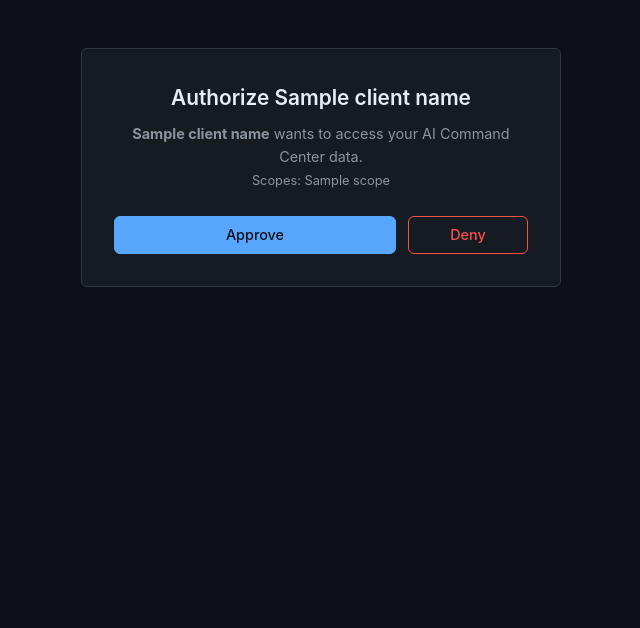
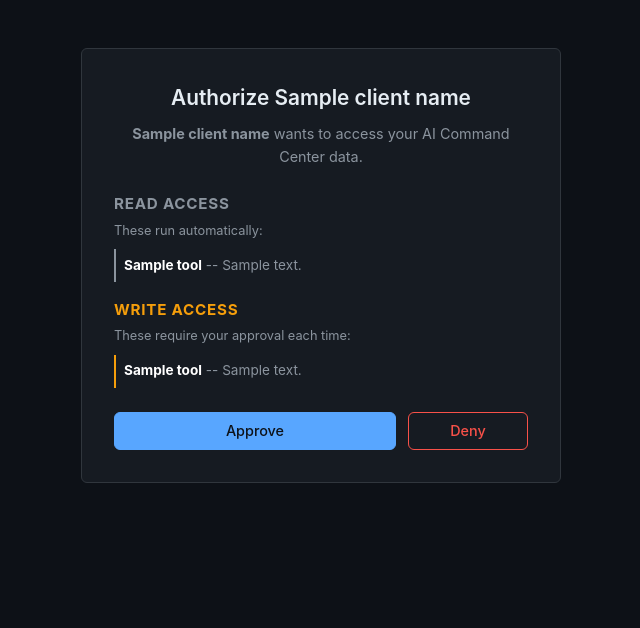
Before and after one commit to TheIntentLayer/theintentlayer.com, a FastAPI app: template app/templates/authorize.html in a window 1280 px wide. Shown: the part 60-688 px from the top of the page, without its empty margins (319-959 px from the left). Run offline with FastAPI, Linux system fonts and the light colour scheme; the template is opened without the code that fills it: most values are stand-ins (such as "Sample title", 1, 10 or a date in 2020).

Commit message:
OAuth consent page: dynamically show tool capabilities from MCP server (AZ#261)

```diff
--- a/app/oauth.py
+++ b/app/oauth.py
@@ -3,10 +3,13 @@
 import hashlib
 import base64
 import json
+import logging
 import secrets
 import uuid
 from datetime import datetime, timedelta, timezone
 from urllib.parse import urlencode
+
+import httpx
 
 from fastapi import APIRouter, Request, Form, HTTPException
 from fastapi.responses import JSONResponse, RedirectResponse, HTMLResponse
@@ -29,7 +32,37 @@ from app.config import (
 from app.db import get_db, get_user_by_id
 from app.jwt_utils import create_access_token
 
+logger = logging.getLogger(__name__)
+
 router = APIRouter()
+
+MCP_TOOLS_URL = "https://mcp.theintentlayer.com/tools"
+
+
+async def _fetch_tool_lists() -> tuple[list[dict], list[dict]]:
+    """Fetch tools from MCP server and split into read vs write lists.
+
+    Returns (read_tools, write_tools). On any error, returns empty lists
+    so the consent page falls back to the generic scope display.
+    """
+    try:
+        async with httpx.AsyncClient(timeout=5.0) as client:
+            resp = await client.get(MCP_TOOLS_URL)
+            resp.raise_for_status()
+            data = resp.json()
+    except Exception:
+        logger.warning("Failed to fetch tools from MCP server", exc_info=True)
+        return [], []
+
+    read_tools = []
+    write_tools = []
+    for tool in data.get("tools", []):
+        annotations = tool.get("annotations", {})
+        if annotations.get("readOnlyHint") is True:
+            read_tools.append(tool)
+        else:
+            write_tools.append(tool)
+    return read_tools, write_tools
 
 
 # ---------------------------------------------------------------------------
@@ -170,6 +203,7 @@ async def authorize_get(request: Request):
         )
 
     # User is logged in -- show consent screen
+    read_tools, write_tools = await _fetch_tool_lists()
     return templates.TemplateResponse(
         "authorize.html",
         {
@@ -185,6 +219,8 @@ async def authorize_get(request: Request):
             "code_challenge_method": code_challenge_method,
             "state": state,
             "error": None,
+            "read_tools": read_tools,
+            "write_tools": write_tools,
         },
     )
 
@@ -260,6 +296,7 @@ async def authorize_post(
         session_token = create_session_token(user["id"])
 
         # After login, show consent screen
+        read_tools, write_tools = await _fetch_tool_lists()
         response = templates.TemplateResponse(
             "authorize.html",
             {
@@ -275,6 +312,8 @@ async def authorize_post(
                 "code_challenge_method": code_challenge_method,
                 "state": state,
                 "error": None,
+                "read_tools": read_tools,
+                "write_tools": write_tools,
             },
         )
         response.set_cookie(
--- a/app/templates/authorize.html
+++ b/app/templates/authorize.html
@@ -43,12 +43,73 @@
 
 {% else %}
 {# User is logged in -- show consent #}
+<style>
+    .scope-details { margin: 1.5rem 0; text-align: left; }
+    .scope-details h3 {
+        font-size: 0.95rem;
+        margin: 1rem 0 0.25rem;
+        color: var(--text-muted, #a0a0a0);
+        text-transform: uppercase;
+        letter-spacing: 0.05em;
+    }
+    .scope-details .scope-desc {
+        font-size: 0.8rem;
+        color: var(--text-muted, #a0a0a0);
+        margin: 0 0 0.5rem;
+    }
+    .tool-list {
+        list-style: none;
+        padding: 0;
+        margin: 0 0 0.75rem;
+    }
+    .tool-list li {
+        font-size: 0.85rem;
+        padding: 0.35rem 0.5rem;
+        border-left: 2px solid var(--text-muted, #555);
+        margin-bottom: 0.25rem;
+        color: var(--text-muted, #ccc);
+    }
+    .tool-list li strong {
+        color: #fff;
+    }
+    .scope-details h3.write-heading {
+        color: #f59e0b;
+    }
+    .tool-list.write-list li {
+        border-left-color: #f59e0b;
+    }
+</style>
 <div class="consent-box">
     <h1>Authorize {{ client_name }}</h1>
     <p class="scope-info">
-        <strong>{{ client_name }}</strong> wants to access your AI Command Center data.<br>
-        <span style="font-size: 0.8rem;">Scopes: {{ scope }}</span>
+        <strong>{{ client_name }}</strong> wants to access your AI Command Center data.
     </p>
+
+    {% if read_tools or write_tools %}
+    <div class="scope-details">
+        {% if read_tools %}
+        <h3>Read access</h3>
+        <p class="scope-desc">These run automatically:</p>
+        <ul class="tool-list">
+            {% for tool in read_tools %}
+            <li><strong>{{ tool.name }}</strong> -- {{ tool.description }}</li>
+            {% endfor %}
+        </ul>
+        {% endif %}
+
+        {% if write_tools %}
+        <h3 class="write-heading">Write access</h3>
+        <p class="scope-desc">These require your approval each time:</p>
+        <ul class="tool-list write-list">
+            {% for tool in write_tools %}
+            <li><strong>{{ tool.name }}</strong> -- {{ tool.description }}</li>
+            {% endfor %}
+        </ul>
+        {% endif %}
+    </div>
+    {% else %}
+    <p style="font-size: 0.8rem; color: var(--text-muted, #a0a0a0);">Scopes: {{ scope }}</p>
+    {% endif %}
 
     <form method="post" action="/oauth/authorize">
         <input type="hidden" name="client_id" value="{{ client_id }}">
```
